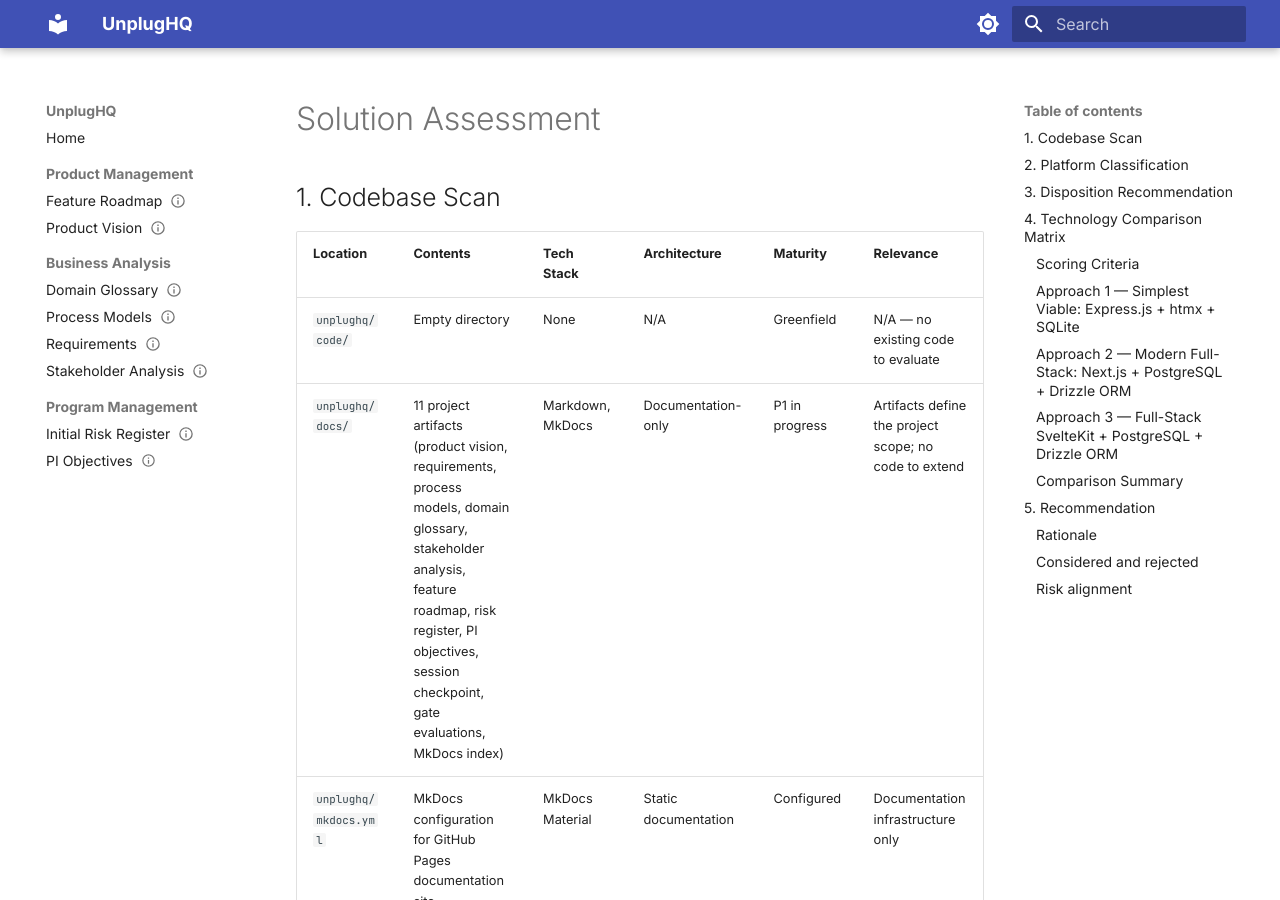
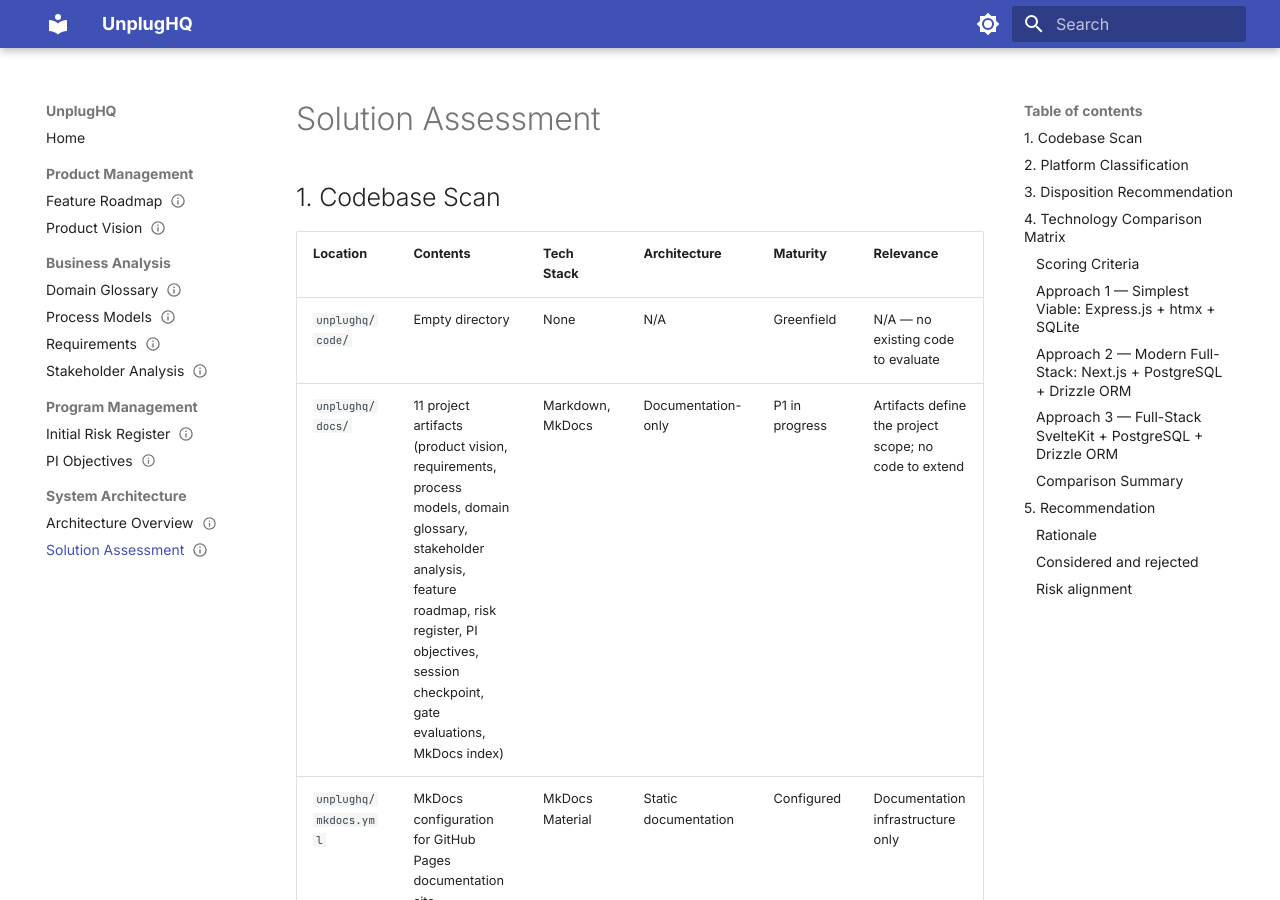
Before and after one commit to sjefsharp/unplughq, an MkDocs documentation site: the page built from docs/solution-assessment.md, in a window 1280 px wide and 900 px high. Built offline with MkDocs 1.6.1 and Material for MkDocs 9.7.7, drawn with Linux system fonts in a browser that asks for light colours.

Commit message:
docs(pm): regenerate navigation with SA artifacts

```diff
--- a/mkdocs.yml
+++ b/mkdocs.yml
@@ -65,3 +65,6 @@ nav:
 - Program Management:
     - Initial Risk Register: risk-register.md
     - PI Objectives: pi-objectives.md
+- System Architecture:
+    - Architecture Overview: architecture-overview.md
+    - Solution Assessment: solution-assessment.md
```
